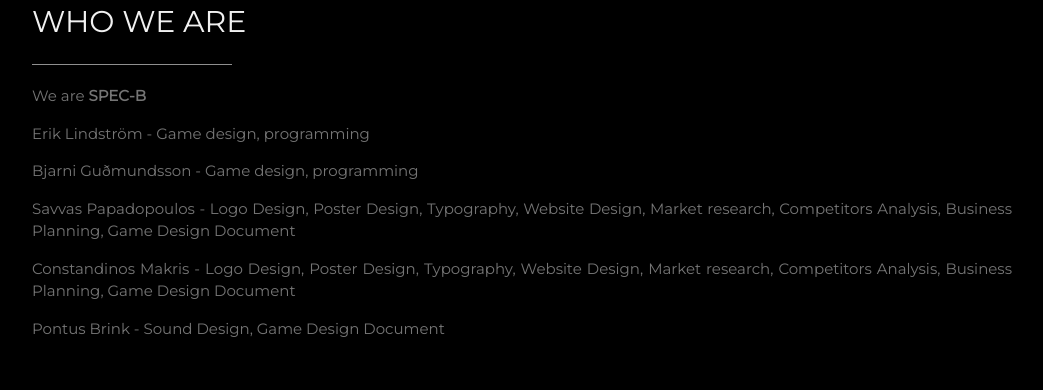
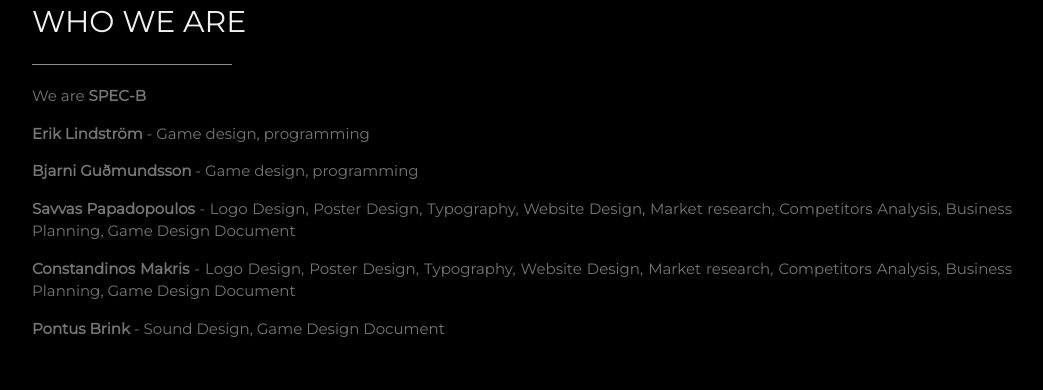
Before and after one commit to Eriklindstrom/GameDesignRepo, a plain HTML site: page index.html in a window 1280 px wide. Shown: the part 1700-2090 px from the top of the page, without its empty margins (178-1221 px from the left). Drawn offline with nearby package versions, Linux system fonts and the light colour scheme.

Commit message:
Update index.html

```diff
--- a/index.html
+++ b/index.html
@@ -69,11 +69,11 @@ body, h1,h2,h3,h4,h5,h6 {font-family: "Montserrat", sans-serif}
     <h2 class="w3-text-light-grey">WHO WE ARE</h2>
     <hr style="width:200px" class="w3-opacity">
       <p>We are <b>SPEC-B</b></p>
-      <p>Erik Lindström - Game design, programming</p>
-      <p>Bjarni Guðmundsson - Game design, programming</p>
-      <p>Savvas Papadopoulos - Logo Design, Poster Design, Typography, Website Design, Market research, Competitors Analysis, Business Planning, Game Design Document</p>
-      <p>Constandinos Makris - Logo Design, Poster Design, Typography, Website Design, Market research, Competitors Analysis, Business Planning, Game Design Document</p>
-      <p>Pontus Brink - Sound Design, Game Design Document</p>
+      <p><b>Erik Lindström</b> - Game design, programming</p>
+      <p><b>Bjarni Guðmundsson</b> - Game design, programming</p>
+      <p><b>Savvas Papadopoulos</b> - Logo Design, Poster Design, Typography, Website Design, Market research, Competitors Analysis, Business Planning, Game Design Document</p>
+      <p><b>Constandinos Makris</b> - Logo Design, Poster Design, Typography, Website Design, Market research, Competitors Analysis, Business Planning, Game Design Document</p>
+      <p><b>Pontus Brink</b> - Sound Design, Game Design Document</p>
     <br>
 
   <!-- End About Section -->
```
